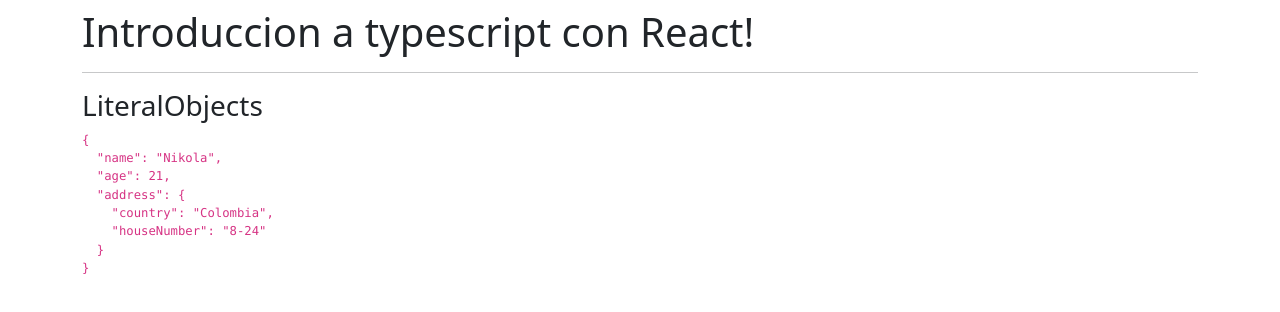
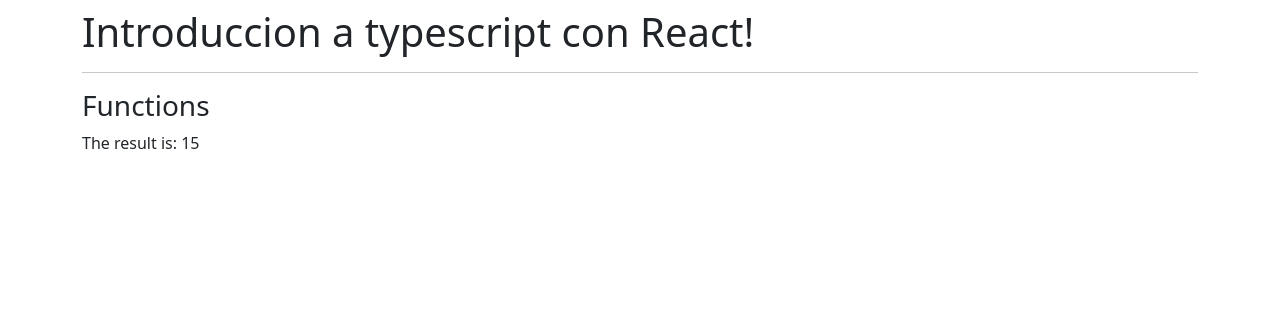
Before and after one commit to NikolaM-Dev/reinforcement, a React (Vite) app: page / in a window 1280 px wide. Shown: the top 312 px of the page. Built offline with nearby package versions, Linux system fonts and the light colour scheme.

Commit message:
feat(typescript): Add functions

```diff
--- a/src/App.tsx
+++ b/src/App.tsx
@@ -1,5 +1,6 @@
 // import BasicTypes from './typescript/BasicTypes';
-import LiteralObjects from './typescript/LiteralObjects';
+// import LiteralObjects from './typescript/LiteralObjects';
+import Functions from './typescript/Functions';
 
 const App = () => {
   return (
@@ -7,7 +8,8 @@ const App = () => {
       <h1>Introduccion a typescript con React!</h1>
       <hr />
       {/* <BasicTypes /> */}
-      <LiteralObjects />
+      {/* <LiteralObjects /> */}
+      <Functions />
     </div>
   );
 };
--- /dev/null
+++ b/src/typescript/Functions.tsx
@@ -0,0 +1,14 @@
+const Functions = () => {
+  const add = (a: number, b: number): number => {
+    return a + b;
+  };
+
+  return (
+    <>
+      <h3>Functions</h3>
+      <span>The result is: {add(10, 5)}</span>
+    </>
+  );
+};
+
+export default Functions;
```
